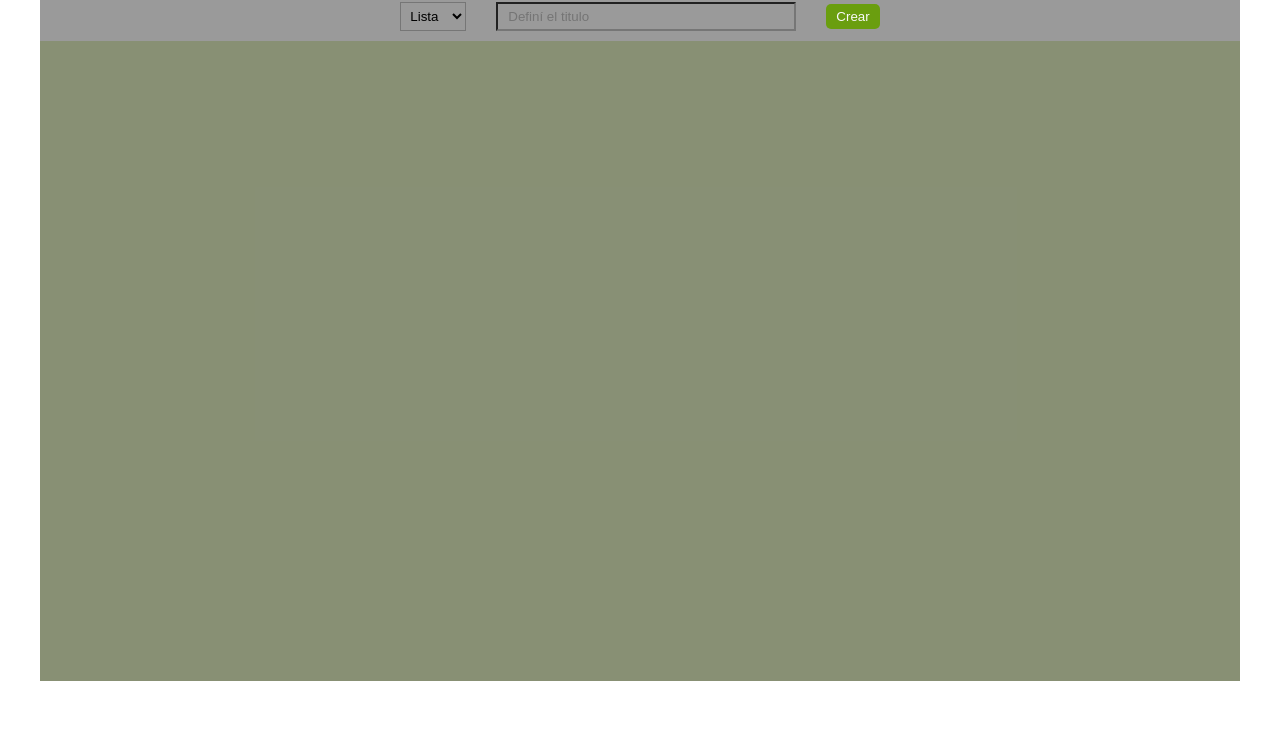
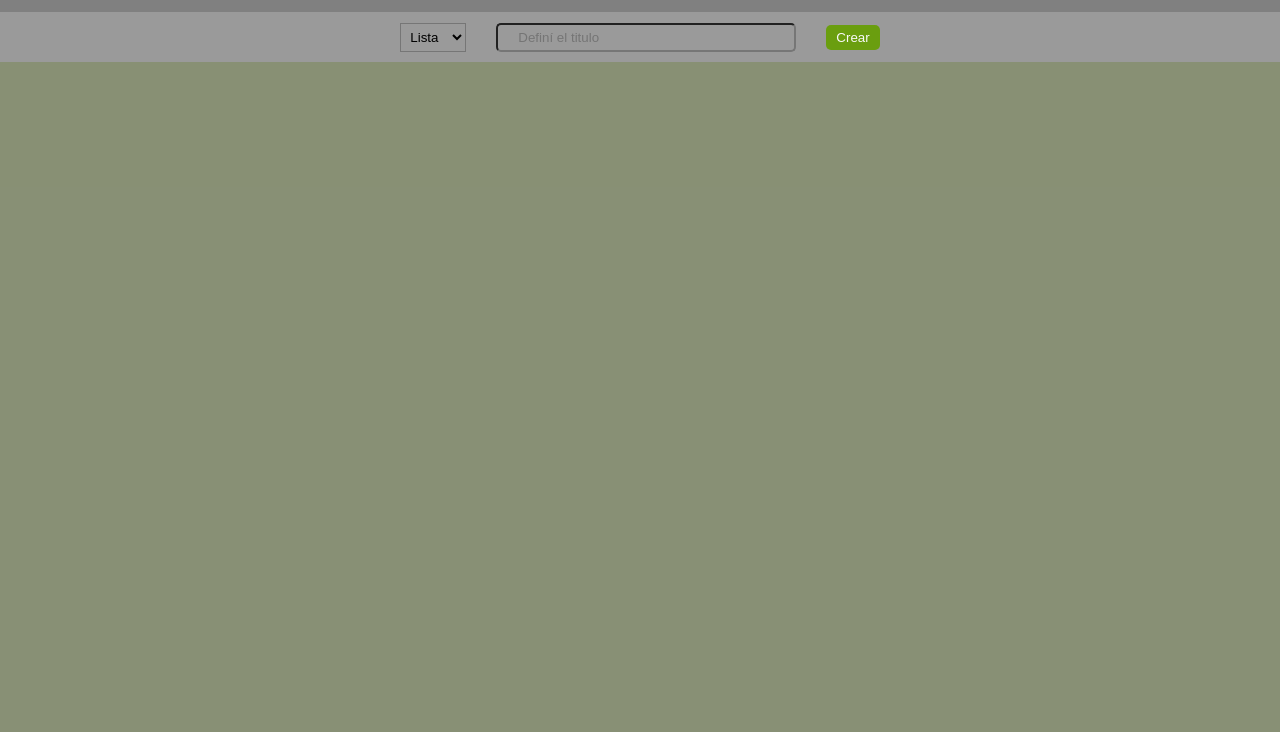
Before and after one commit to Geider10/Orden-App, a plain HTML site: page index.html in a window 1280 px wide. Shown: the part 68-800 px from the top of the page. Drawn offline with Linux system fonts and the light colour scheme.

Commit message:
Puli el estilo

```diff
--- a/css/estilo.css
+++ b/css/estilo.css
@@ -4,7 +4,7 @@
     box-sizing: border-box;
 }
 body{
-    width: 1200px;
+    /* width: 1200px; */
     margin: 0 auto;
     font-family:sans-serif;
     color: #f9f9f9;
@@ -18,7 +18,9 @@ nav{
     background-color: #5a5a5ac4;
     display: flex;
     justify-content: space-between;
+    align-items: center;
     padding: 10px 20px;
+    height: 10vh;
 }
 .content__logo{
     width: 40px;
@@ -46,8 +48,7 @@ nav{
     display: flex;
     flex-direction: column;
     align-items: center;
-    color: #f9f9f9;
-
+    height: 90vh;
 }
 .tablero__header{
     display: flex;
@@ -56,15 +57,13 @@ nav{
     gap: 30px;
     background: #7c7c7cc4;
     width: 100%;
-    padding: 10px 0px;
-    color: #f9f9f9;
+    height: 7vh;
 }
 .tablero__header input{
     background: none;
-    padding: 5px 10px;
+    padding: 5px 20px;
     width: 300px;
-    /* color: currentColor; */
-
+    border-radius: 5px;
 }
 .tablero__header select{
     padding: 5px;
@@ -90,11 +89,10 @@ nav{
 .body__tablero{
     background-color: #505c33ad;
     width: 100%;
-    height: 80vh;
-    padding: 10px;
+    height: 93vh;
+    padding: 10px 20px;
     display: flex;
     overflow-x: auto;
-    justify-items: center;
     gap: 30px;
     color: #f9f9f9;;
 }
@@ -103,14 +101,15 @@ nav{
     min-width: 300px;
     padding: 10px;
     border-radius: 10px;
-    /* min-height: 500px; */
-
+    /* overflow: hidden; */
+    height: 100%;
 }
 .lista__nombre{
     display: flex;
     gap: 3px;
     position: relative;
     margin-bottom: 5px;
+    height: 7%;
 }
 /* nombre de la lista */
 .lista__nombre input{
@@ -137,14 +136,15 @@ nav{
     padding: 10px;
     border-radius: 10px;
     z-index: 1;
-    text-align: center;
+    text-align: center;;
 }
 .lista__nombre details ul li{ margin-bottom: 5px; cursor: pointer;}
 .content__tareas{
     display: flex;
     flex-direction: column;
     gap: 10px;
-    height: 500px;
+    height: 92%;
+    overflow: hidden;
     overflow-y: auto;
 }
 /* tarea */
```
